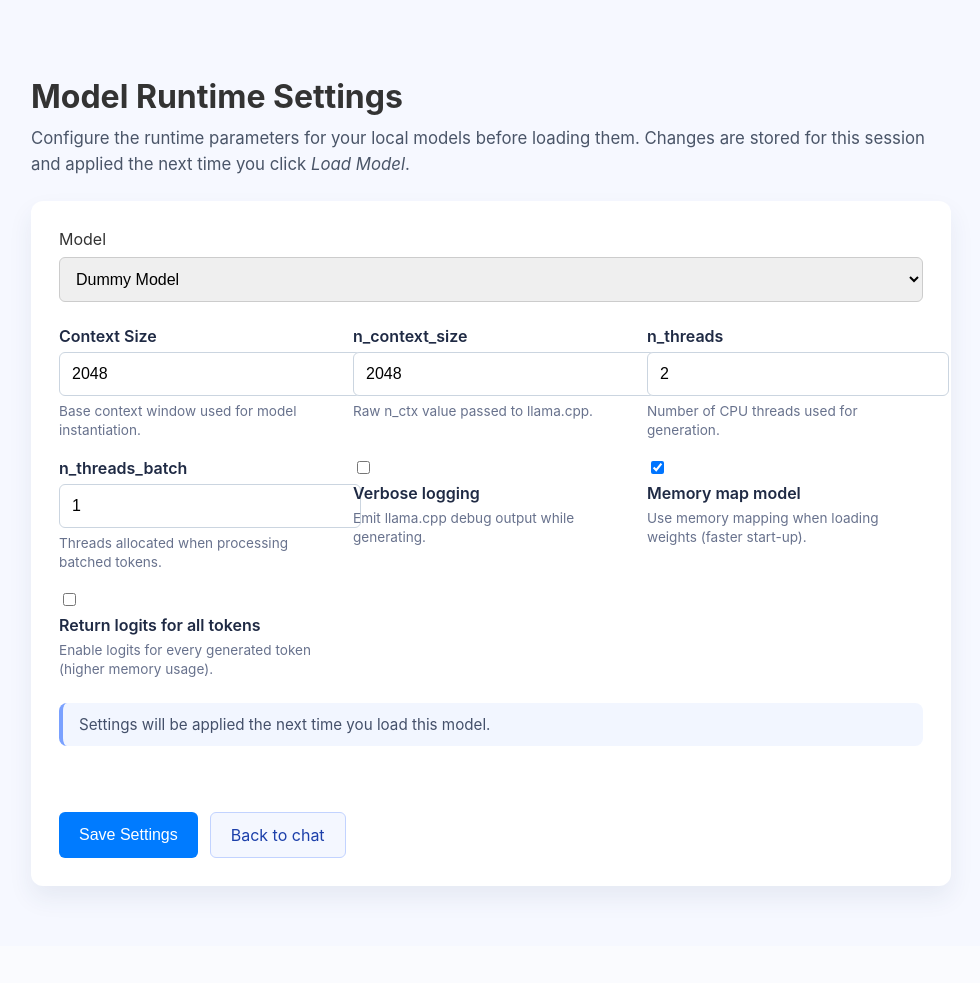
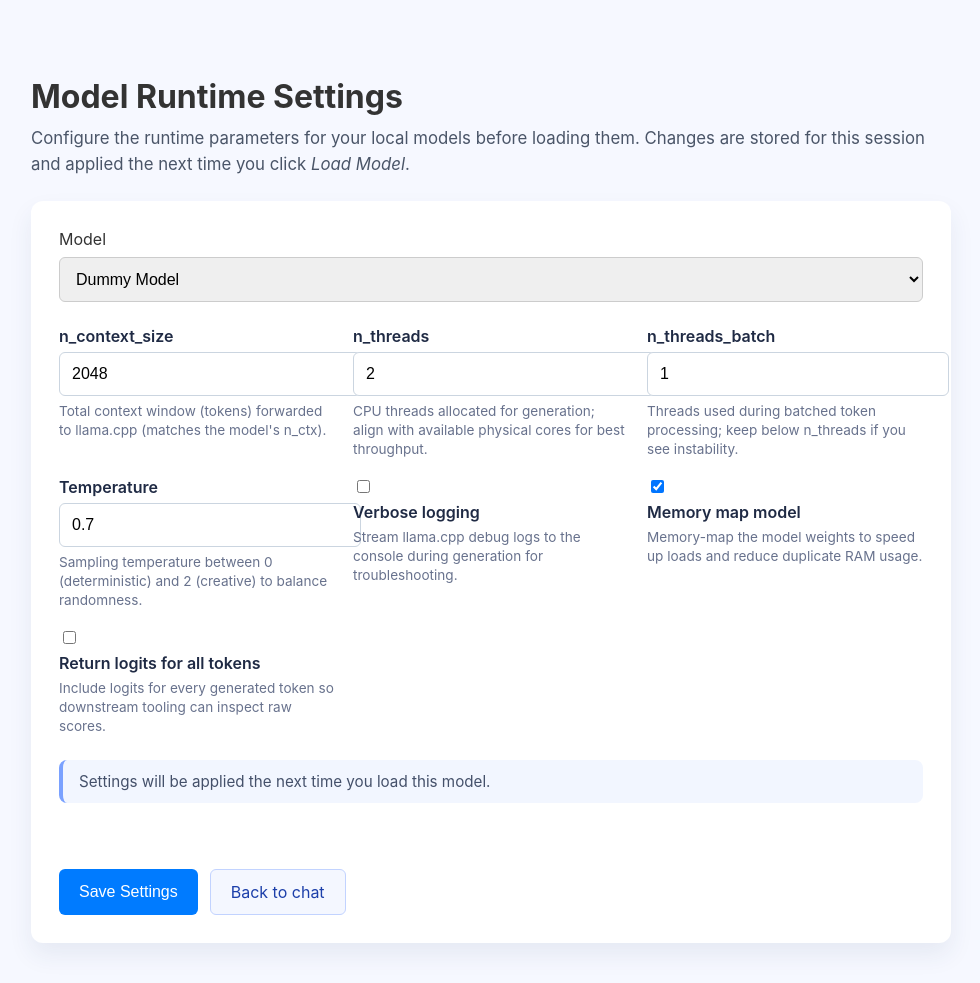
Before and after one commit to spacesnotabs/linked_in_poster, a FastAPI app: page /settings in a window 1280 px wide. Shown: the top 983 px of the page, without its empty margins (149-1129 px from the left). Before the commit the page ends 898 px from the top, so only its background shows below. Run offline with FastAPI, Linux system fonts and the light colour scheme.

Commit message:
Add temperature setting to model configuration
Introduces a temperature parameter to model settings, schema, and UI, allowing users to control sampling randomness. Updates validation and payload handling in both backend and frontend to support float values between 0 and 2. Removes unused context_size field and improves field descriptions for clarity.

```diff
--- a/src/api/schemas.py
+++ b/src/api/schemas.py
@@ -26,10 +26,10 @@ class PromptApplyRequest(BaseModel):
 
 class ModelSettingsPayload(BaseModel):
     model_name: str
-    context_size: int
     n_context_size: int
     n_threads: int
     n_threads_batch: int
+    temperature: float
     verbose: bool
     use_mmap: bool
     logits_all: bool
--- a/src/api/templates/model_settings.html
+++ b/src/api/templates/model_settings.html
@@ -27,45 +27,45 @@
 
                 <div class="settings-grid">
                     <div class="settings-field">
-                        <label for="context_size">Context Size</label>
-                        <input type="number" id="context_size" name="context_size" min="1" step="1" required>
-                        <small>Base context window used for model instantiation.</small>
-                    </div>
-
-                    <div class="settings-field">
                         <label for="n_context_size">n_context_size</label>
                         <input type="number" id="n_context_size" name="n_context_size" min="1" step="1" required>
-                        <small>Raw n_ctx value passed to llama.cpp.</small>
+                        <small>Total context window (tokens) forwarded to llama.cpp (matches the model's n_ctx).</small>
                     </div>
 
                     <div class="settings-field">
                         <label for="n_threads">n_threads</label>
                         <input type="number" id="n_threads" name="n_threads" min="1" step="1" required>
-                        <small>Number of CPU threads used for generation.</small>
+                        <small>CPU threads allocated for generation; align with available physical cores for best throughput.</small>
                     </div>
 
                     <div class="settings-field">
                         <label for="n_threads_batch">n_threads_batch</label>
                         <input type="number" id="n_threads_batch" name="n_threads_batch" min="1" step="1" required>
-                        <small>Threads allocated when processing batched tokens.</small>
+                        <small>Threads used during batched token processing; keep below n_threads if you see instability.</small>
+                    </div>
+
+                    <div class="settings-field">
+                        <label for="temperature">Temperature</label>
+                        <input type="number" id="temperature" name="temperature" min="0" max="2" step="0.01" required>
+                        <small>Sampling temperature between 0 (deterministic) and 2 (creative) to balance randomness.</small>
                     </div>
 
                     <div class="settings-field settings-checkbox">
                         <input type="checkbox" id="verbose" name="verbose">
                         <label for="verbose">Verbose logging</label>
-                        <small>Emit llama.cpp debug output while generating.</small>
+                        <small>Stream llama.cpp debug logs to the console during generation for troubleshooting.</small>
                     </div>
 
                     <div class="settings-field settings-checkbox">
                         <input type="checkbox" id="use_mmap" name="use_mmap">
                         <label for="use_mmap">Memory map model</label>
-                        <small>Use memory mapping when loading weights (faster start-up).</small>
+                        <small>Memory-map the model weights to speed up loads and reduce duplicate RAM usage.</small>
                     </div>
 
                     <div class="settings-field settings-checkbox">
                         <input type="checkbox" id="logits_all" name="logits_all">
                         <label for="logits_all">Return logits for all tokens</label>
-                        <small>Enable logits for every generated token (higher memory usage).</small>
+                        <small>Include logits for every generated token so downstream tooling can inspect raw scores.</small>
                     </div>
                 </div>
 
@@ -89,16 +89,17 @@
             const saveButton = document.getElementById('save-button');
 
             const fieldElements = {
-                context_size: document.getElementById('context_size'),
                 n_context_size: document.getElementById('n_context_size'),
                 n_threads: document.getElementById('n_threads'),
                 n_threads_batch: document.getElementById('n_threads_batch'),
+                temperature: document.getElementById('temperature'),
                 verbose: document.getElementById('verbose'),
                 use_mmap: document.getElementById('use_mmap'),
                 logits_all: document.getElementById('logits_all'),
             };
 
-            const numericFields = ['context_size', 'n_context_size', 'n_threads', 'n_threads_batch'];
+            const integerFields = ['n_context_size', 'n_threads', 'n_threads_batch'];
+            const floatFields = ['temperature'];
             let availableModels = [];
             let currentModel = null;
             let isSaving = false;
@@ -196,12 +197,23 @@
                 }
 
                 const payload = { model_name: modelSelect.value };
-                for (const key of numericFields) {
+                for (const key of integerFields) {
                     const numericValue = Number(fieldElements[key].value);
                     if (!Number.isFinite(numericValue) || numericValue <= 0) {
                         throw new Error(`Enter a positive number for ${formatLabel(key)}.`);
                     }
                     payload[key] = Math.floor(numericValue);
+                }
+
+                for (const key of floatFields) {
+                    const numericValue = Number.parseFloat(fieldElements[key].value);
+                    if (!Number.isFinite(numericValue)) {
+                        throw new Error(`Enter a number for ${formatLabel(key)}.`);
+                    }
+                    if (numericValue < 0 || numericValue > 2) {
+                        throw new Error(`${formatLabel(key)} must be between 0 and 2.`);
+                    }
+                    payload[key] = numericValue;
                 }
 
                 payload.verbose = Boolean(fieldElements.verbose.checked);
--- a/src/core/llm_controller.py
+++ b/src/core/llm_controller.py
@@ -589,6 +589,7 @@ class LLMController:
             "n_context_size": 32768,
             "n_threads": cpu_threads,
             "n_threads_batch": max(cpu_threads // 2, 1),
+            "temperature": 0.7,
             "verbose": False,
             "use_mmap": True,
             "logits_all": False,
@@ -600,11 +601,13 @@ class LLMController:
             "n_context_size",
             "n_threads",
             "n_threads_batch",
+            "temperature",
             "verbose",
             "use_mmap",
             "logits_all",
         }
         int_fields = {"context_size", "n_context_size", "n_threads", "n_threads_batch"}
+        float_fields = {"temperature"}
         bool_fields = {"verbose", "use_mmap", "logits_all"}
 
         sanitized: dict[str, Any] = {}
@@ -619,6 +622,14 @@ class LLMController:
                     sanitized[key] = int(value)
                 except (TypeError, ValueError):
                     continue
+            elif key in float_fields:
+                try:
+                    coerced = float(value)
+                except (TypeError, ValueError):
+                    continue
+                if not (0 <= coerced <= 2):
+                    continue
+                sanitized[key] = coerced
             elif key in bool_fields:
                 sanitized[key] = self._coerce_bool(value)
 
```
Also changed, not shown: src/core/llm_model.py (+19 -2 lines).
